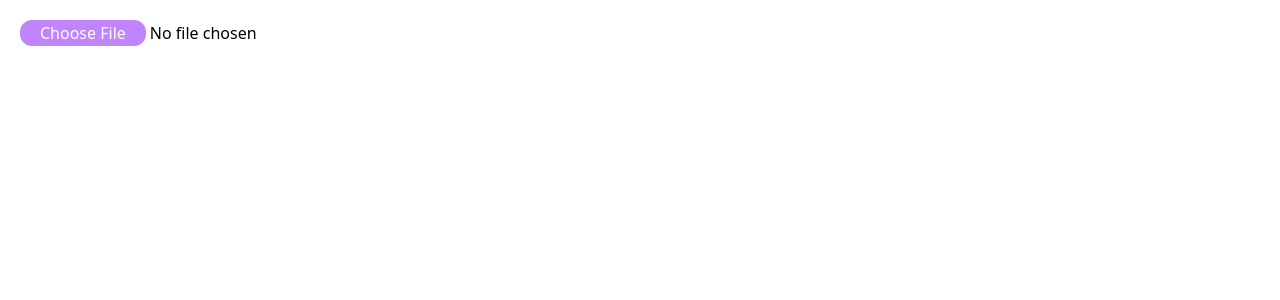
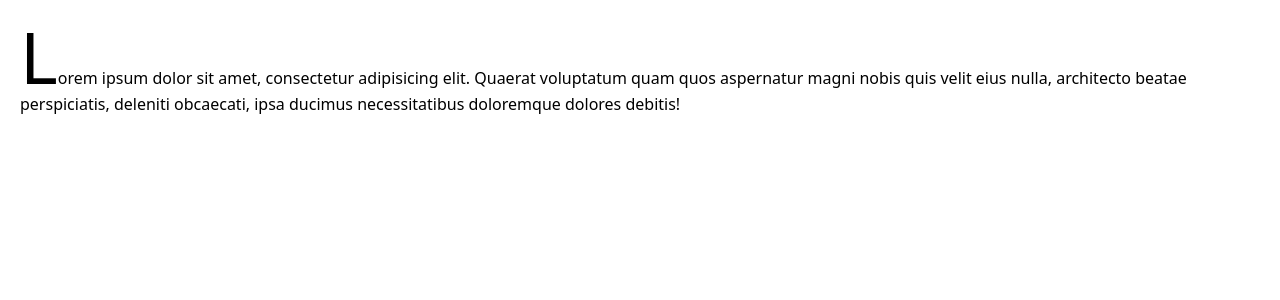
Before and after one commit to s570908/carrot-market-3, a Next.js app: page / in a window 1280 px wide. Shown: the top 300 px of the page. Built offline with nearby package versions, Linux system fonts and the light colour scheme.

Commit message:
22-04-24 first-letter, first-line

```diff
--- a/pages/index.tsx
+++ b/pages/index.tsx
@@ -3,10 +3,12 @@ import type { NextPage } from "next";
 const Home: NextPage = () => {
   return (
     <div className="flex flex-col space-y-2 p-5">
-      <input
-        type="file"
-        className="file:hover: file:cursor-pointer file:rounded-xl file:border-0 file:bg-purple-400 file:px-5 file:text-white file:transition-colors file:hover:border file:hover:border-purple-400 file:hover:bg-white file:hover:text-purple-400"
-      />
+      <p className="first-letter:text-7xl first-line:hover:text-purple-400 ">
+        Lorem ipsum dolor sit amet, consectetur adipisicing elit. Quaerat
+        voluptatum quam quos aspernatur magni nobis quis velit eius nulla,
+        architecto beatae perspiciatis, deleniti obcaecati, ipsa ducimus
+        necessitatibus doloremque dolores debitis!
+      </p>
     </div>
   );
 };
```
